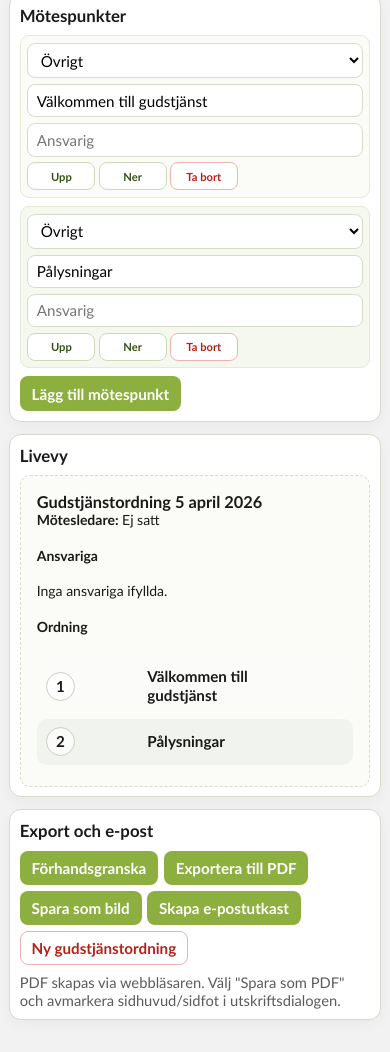
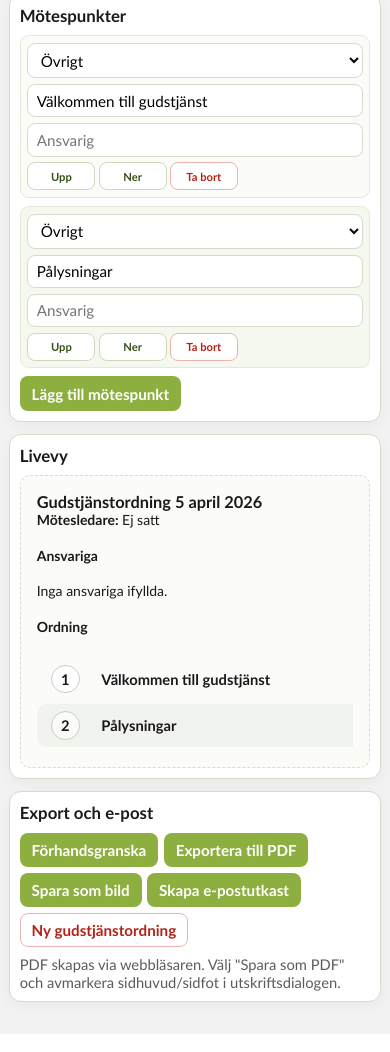
Before and after one commit to wendefors/gudstjanstplanering, a website: page index.html in a window 390 px wide. Shown: the part 1104-2156 px from the top of the page. Drawn offline with Linux system fonts and the light colour scheme; no server answers.

Commit message:
iOS ux fix

```diff
--- a/index.html
+++ b/index.html
@@ -4,7 +4,7 @@
     <meta charset="UTF-8" />
     <meta name="viewport" content="width=device-width, initial-scale=1.0" />
     <title>Gudstjänstplanering</title>
-    <link rel="stylesheet" href="styles.css?v=20260401f" />
+    <link rel="stylesheet" href="styles.css?v=20260401g" />
   </head>
   <body>
     <header class="topbar">
--- a/styles.css
+++ b/styles.css
@@ -490,4 +490,28 @@ button.secondary:hover {
     width: 44px;
     height: 44px;
   }
+
+  /* Mobil: fokusera på läsbar ordning i livevyn (löpnummer + titel). */
+  .preview .plan-table {
+    table-layout: auto;
+    border-spacing: 0 0.28rem;
+  }
+
+  .preview .plan-col-category,
+  .preview .plan-col-owner {
+    display: none;
+  }
+
+  .preview .plan-col-num {
+    width: 18%;
+  }
+
+  .preview .plan-col-title {
+    width: 82%;
+  }
+
+  .preview .plan-table td {
+    padding: 0.44rem 0.48rem;
+    font-size: 0.92rem;
+  }
 }
```
